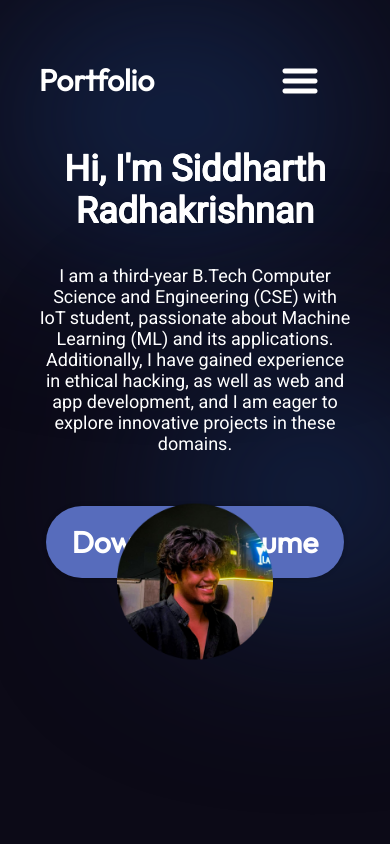
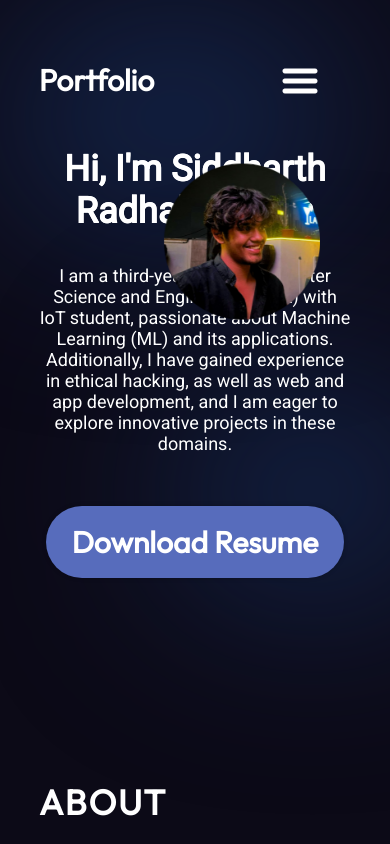
Before and after one commit to Sdkrsn/my_portfolio, a React (Vite) app: page / in a window 390 px wide. Shown: the top 844 px of the page. Built offline with nearby package versions, Linux system fonts and the light colour scheme.

Commit message:
phone fit 5

```diff
--- a/src/components/Hero/Hero.module.css
+++ b/src/components/Hero/Hero.module.css
@@ -127,8 +127,9 @@
     animation-duration: 3s;
     animation-iteration-count: infinite;
     animation-timing-function: ease-in-out;
-    position: relative;
-    top: -80px; /* Moves image higher */
+    position: absolute; /* Change from relative to absolute */
+    top: 10px; /* Adjust to move higher */
+    right: 10%; /* Ensure it's positioned properly */
   }
 
 }
```
